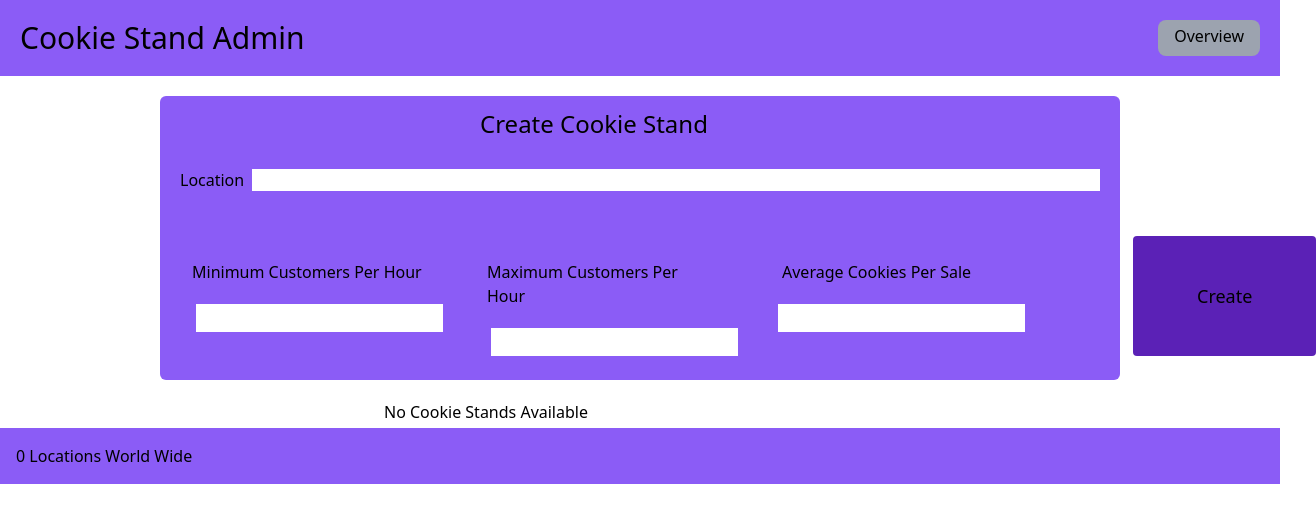
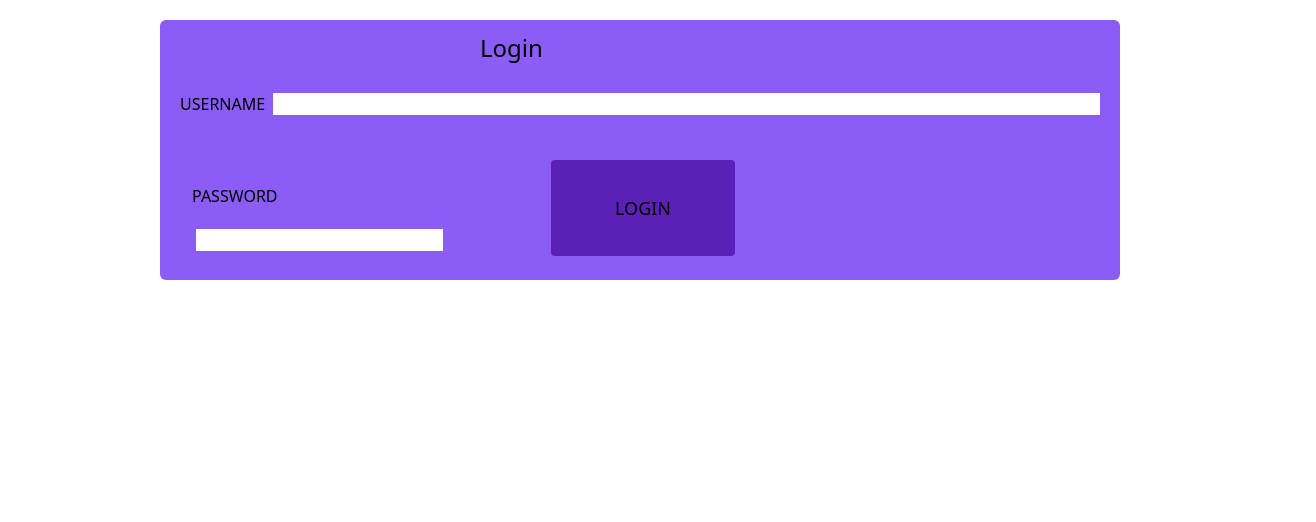
Before and after one commit to heckerdavid/cookie-stand-admin, a Next.js app: page / in a window 1280 px wide. Shown: the top 522 px of the page, 1316 px wide, since content can reach past the window. Built offline with nearby package versions, Linux system fonts and the light colour scheme.

Commit message:
Added axios post req to handleLogin.

```diff
--- a/components/LoginForm.js
+++ b/components/LoginForm.js
@@ -1,5 +1,34 @@
-export default function LoginForm() {
-    return (
-        <h1>Login soon</h1>
-    )
+export default function LoginForm({ onLogin }) {
+
+    function handleSubmit(event) {
+        event.preventDefault();
+
+        onLogin(event.target.username.value, event.target.password.value)
+      }
+
+      return (
+        <>
+        <form onSubmit={handleSubmit} className="bg-violet-500 flex-col mx-40 rounded-md my-5" autoComplete="off">
+          <h1 className="px-80 text-2xl pt-3 pb-2">Login</h1>
+
+          <div className="flex px">
+            <p className="p-5 my-auto pr-2">USERNAME</p>
+            <input type="text" className="my-auto h-1/2 w-full mr-5" name='username'/>
+          </div>
+
+          <div className="flex py-4">
+
+            <div className="p-3">
+              <p className="p-5 my-auto">PASSWORD</p>
+              <input type="password" className="flex-auto h-1/4 my-auto pl-4 ml-6" name="password"/>
+            </div>
+
+            <button className="text-lg py-2 px-16 bg-violet-800 m-2 ml-24 rounded">LOGIN</button>
+
+          </div>
+
+        </form>
+
+        </>
+      )
 }
--- a/package.json
+++ b/package.json
@@ -8,6 +8,7 @@
     "lint": "next lint"
   },
   "dependencies": {
+    "axios": "^0.25.0",
     "next": "12.0.8",
     "react": "17.0.2",
     "react-dom": "17.0.2"
--- a/pages/index.js
+++ b/pages/index.js
@@ -1,14 +1,22 @@
-
+import axios from "axios"
+import { useState } from "react"
 import CookieStandAdmin from "../components/CookieStandAdmin"
 import LoginForm from "../components/Loginform"
 
 export default function Home() {
 
-  const user = true
+  const [user, setUser] = useState(false)
+
+  async function handleLogin(username, password) {
+
+    const response = await axios.post('https://cookie-stand-api-401d17.herokuapp.com/api/token/', {username, password})
+    console.log(response.data)
+    setUser(true)
+  }
 
   return (
     <>
-      { user ? <CookieStandAdmin /> : <LoginForm /> }
+      { user ? <CookieStandAdmin /> : <LoginForm onLogin={handleLogin}/> }
     </>
   )
 }
```
Also changed, not shown: 1 other file (tests, documents, lock files or other folders).
